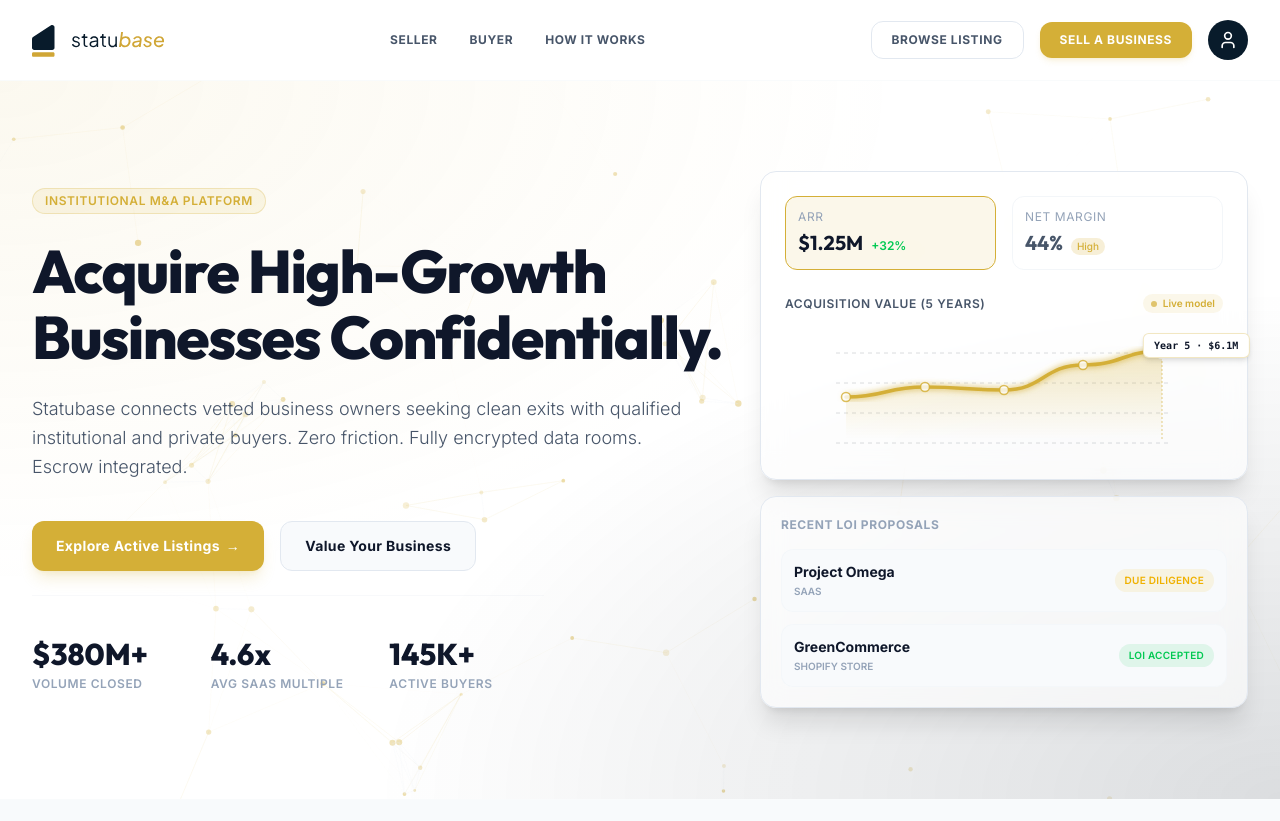
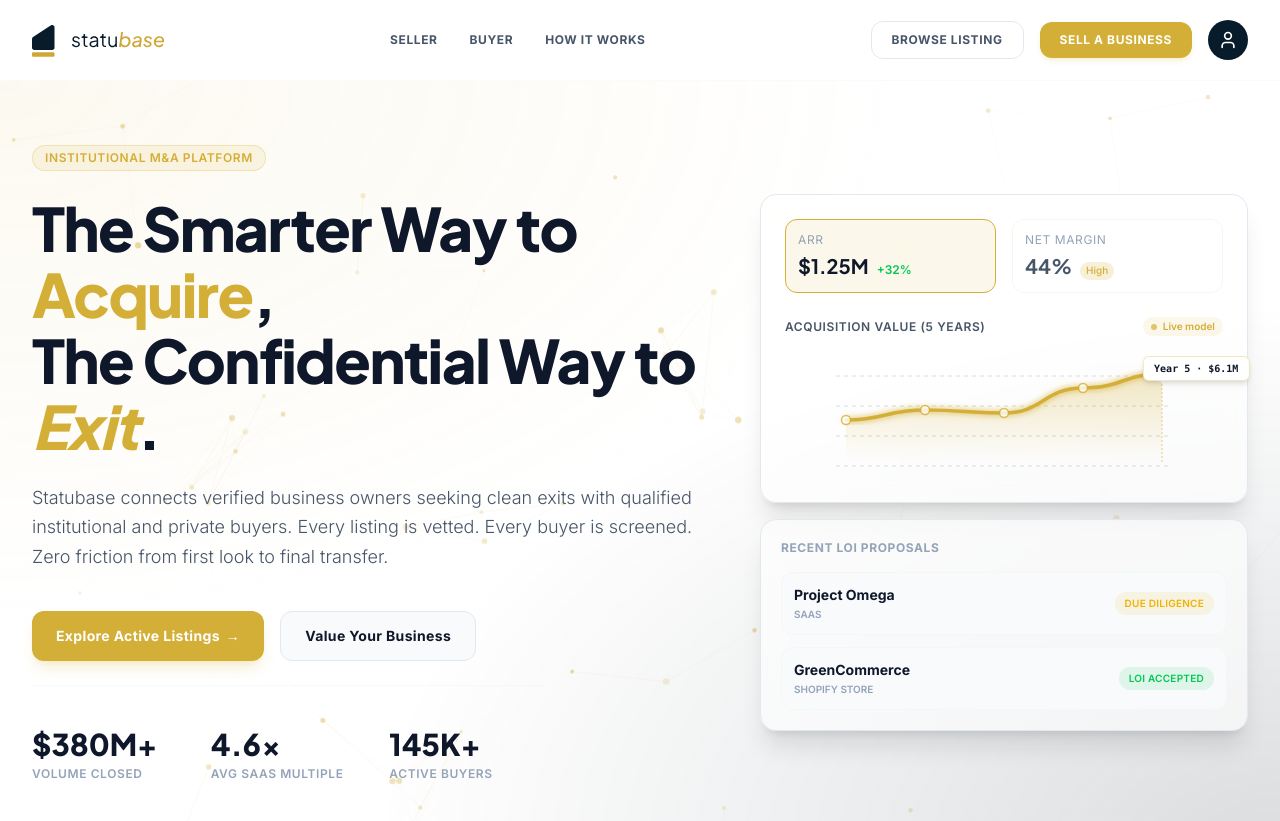
Before and after one commit to devyn-labs/Statubase-frontend, a Next.js app: page / in a window 1280 px wide. Shown: the top 821 px of the page. Built offline with nearby package versions, Linux system fonts and the light colour scheme.

Commit message:
Update hero title and description copy, integrate Plus Jakarta Sans font, and clean up linter warnings

```diff
--- a/src/app/globals.css
+++ b/src/app/globals.css
@@ -14,7 +14,7 @@
   --color-card-border: var(--card-border);
 
   --font-sans: var(--font-inter), sans-serif;
-  --font-display: var(--font-outfit), sans-serif;
+  --font-display: var(--font-plus-jakarta), sans-serif;
 }
 
 :root, html[data-theme="light"] {
--- a/src/app/layout.tsx
+++ b/src/app/layout.tsx
@@ -1,5 +1,5 @@
 import type { Metadata } from "next";
-import { Inter, Outfit } from "next/font/google";
+import { Inter, Plus_Jakarta_Sans } from "next/font/google";
 import "./globals.css";
 
 const inter = Inter({
@@ -8,9 +8,9 @@ const inter = Inter({
   display: "swap",
 });
 
-const outfit = Outfit({
+const plusJakarta = Plus_Jakarta_Sans({
   subsets: ["latin"],
-  variable: "--font-outfit",
+  variable: "--font-plus-jakarta",
   display: "swap",
 });
 
@@ -31,7 +31,7 @@ export default function RootLayout({
   return (
     <html
       lang="en"
-      className={`${inter.variable} ${outfit.variable} h-full antialiased`}
+      className={`${inter.variable} ${plusJakarta.variable} h-full antialiased`}
       data-theme="light"
     >
       <body className="min-h-full font-sans antialiased bg-bg-primary text-text-primary transition-colors duration-300">
--- a/src/app/page.tsx
+++ b/src/app/page.tsx
@@ -13,7 +13,6 @@ import { AccessModals } from "@/components/AccessModals";
 import { Listing } from "@/data/listings";
 
 export default function Home() {
-  const [theme, setTheme] = useState<"light" | "dark">("light");
   const [modalOpen, setModalOpen] = useState(false);
   const [modalType, setModalType] = useState<"seller" | "buyer" | null>(null);
   const [activeListing, setActiveListing] = useState<Listing | undefined>(undefined);
@@ -22,16 +21,10 @@ export default function Home() {
   useEffect(() => {
     const savedTheme = localStorage.getItem("theme") as "light" | "dark" | null;
     const initialTheme = savedTheme || "light";
-    setTheme(initialTheme);
     document.documentElement.setAttribute("data-theme", initialTheme);
   }, []);
 
-  const handleToggleTheme = () => {
-    const nextTheme = theme === "dark" ? "light" : "dark";
-    setTheme(nextTheme);
-    document.documentElement.setAttribute("data-theme", nextTheme);
-    localStorage.setItem("theme", nextTheme);
-  };
+
 
   // Scroll animations observer
   useEffect(() => {
@@ -70,8 +63,6 @@ export default function Home() {
     <div className="relative min-h-screen bg-bg-primary text-text-primary overflow-x-hidden pt-20">
       {/* Navbar */}
       <Navbar
-        theme={theme}
-        onToggleTheme={handleToggleTheme}
         onOpenSellerModal={handleOpenSellerModal}
       />
 
@@ -90,11 +81,11 @@ export default function Home() {
                 Institutional M&A Platform
               </span>
               <h1 className="text-4xl sm:text-5xl lg:text-6xl font-extrabold font-display leading-[1.1] text-text-primary tracking-tight">
-                Acquire High-Growth <br className="hidden sm:inline" />
-                Businesses Confidentially.
+                The Smarter Way to <span className="text-accent-primary">Acquire</span>,<br />
+                The Confidential Way to <span className="text-accent-primary italic">Exit</span>.
               </h1>
               <p className="text-base sm:text-lg text-text-secondary font-light max-w-2xl leading-relaxed">
-                Statubase connects vetted business owners seeking clean exits with qualified institutional and private buyers. Zero friction. Fully encrypted data rooms. Escrow integrated.
+                Statubase connects verified business owners seeking clean exits with qualified institutional and private buyers. Every listing is vetted. Every buyer is screened. Zero friction from first look to final transfer.
               </p>
               <div className="flex flex-col sm:flex-row gap-4 pt-4">
                 <a
--- a/src/components/Navbar.tsx
+++ b/src/components/Navbar.tsx
@@ -4,12 +4,10 @@ import React, { useState } from "react";
 import Image from "next/image";
 
 interface NavbarProps {
-  theme: "light" | "dark";
-  onToggleTheme: () => void;
   onOpenSellerModal: () => void;
 }
 
-export const Navbar: React.FC<NavbarProps> = ({ theme, onToggleTheme, onOpenSellerModal }) => {
+export const Navbar: React.FC<NavbarProps> = ({ onOpenSellerModal }) => {
   const [mobileMenuOpen, setMobileMenuOpen] = useState(false);
 
   const navLinks = [
--- a/src/components/ValuationCalculator.tsx
+++ b/src/components/ValuationCalculator.tsx
@@ -1,6 +1,6 @@
 "use client";
 
-import React, { useState, useEffect } from "react";
+import React, { useState } from "react";
 
 interface ValuationCalculatorProps {
   onOpenSellerModal: () => void;
```
Also changed, not shown: src/services/api.ts (added).
